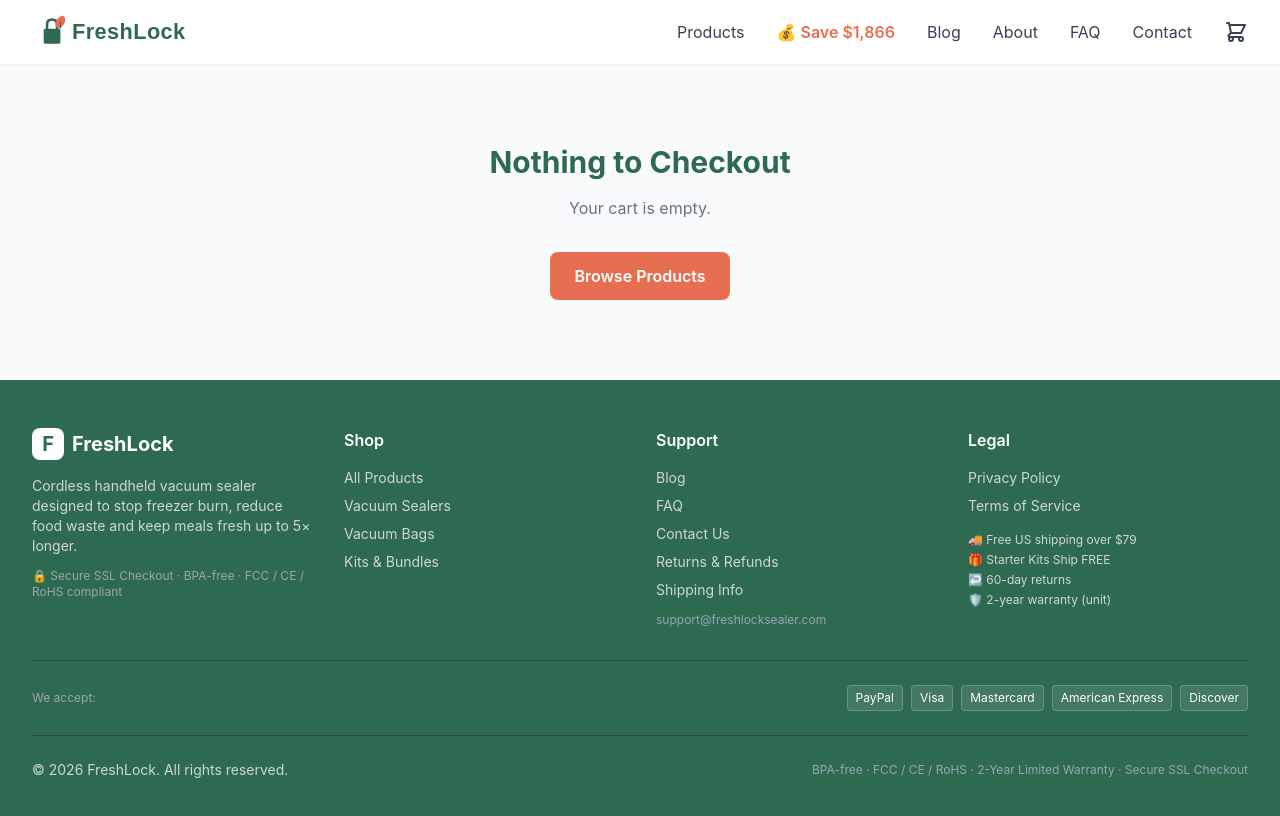
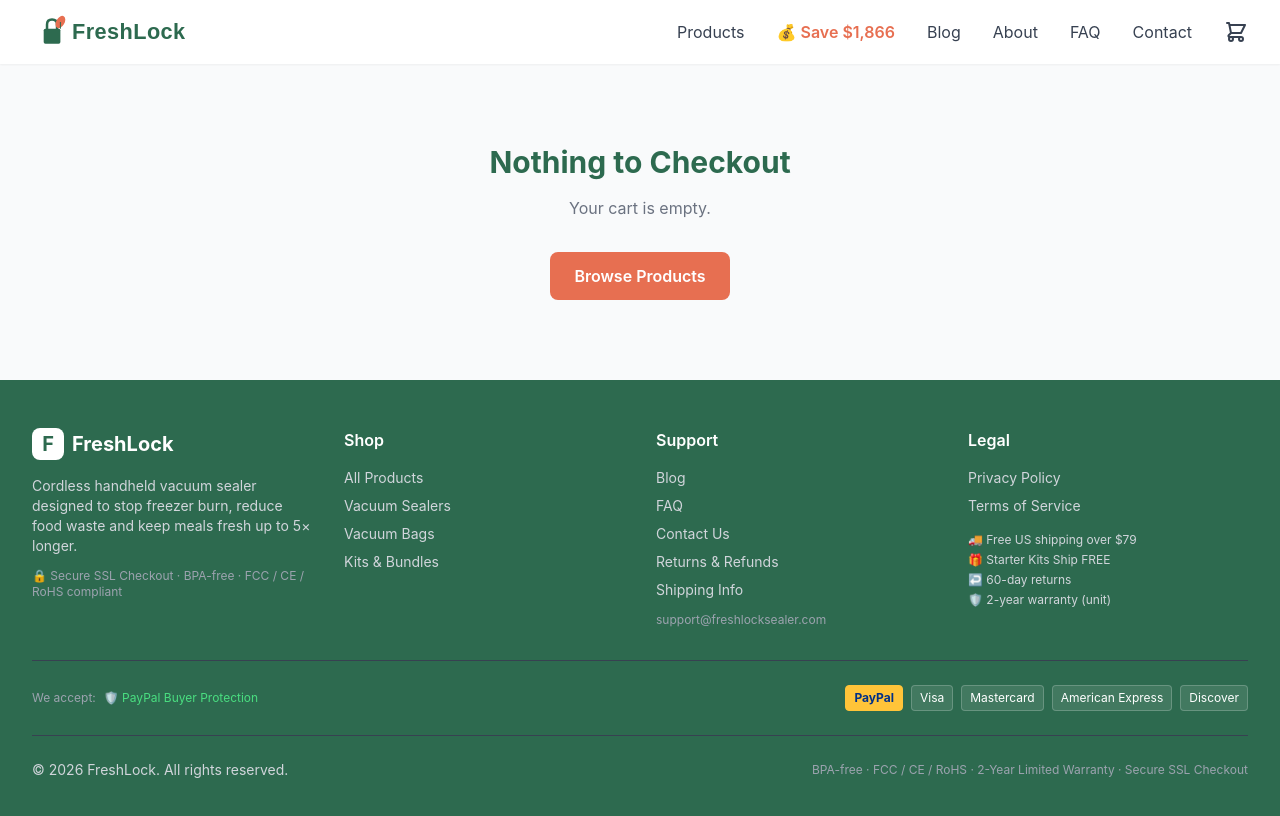
Before and after one commit to jasonyuan886/freshlock-store, a Next.js app: page /checkout in a window 1280 px wide. Shown: the top 816 px of the page. Built offline with nearby package versions, Linux system fonts and the light colour scheme.

Commit message:
V1.6.3: PayPal Buyer Protection trust强化（checkout/cart/footer三处黄蓝品牌徽标+信任标签）

```diff
--- a/app/cart/page.tsx
+++ b/app/cart/page.tsx
@@ -227,9 +227,13 @@ export default function CartPage() {
           <Link href="/checkout" className="btn-primary w-full block text-center">
             Proceed to Checkout
           </Link>
+          <div className="flex items-center justify-center gap-2 mt-3 text-xs text-gray-500">
+            <span className="inline-flex items-center font-bold text-[#003087] bg-[#ffc439] px-2 py-0.5 rounded text-xs tracking-wide">PayPal</span>
+            <span>🛡️ Buyer Protection included</span>
+          </div>
           <Link
             href="/products"
-            className="block text-center text-sm text-gray-500 hover:text-primary mt-4"
+            className="block text-center text-sm text-gray-500 hover:text-primary mt-2"
           >
             ← Continue Shopping
           </Link>
--- a/app/checkout/page.tsx
+++ b/app/checkout/page.tsx
@@ -268,18 +268,21 @@ export default function CheckoutPage() {
                   </div>
                 </label>
                 */}
-                <label className={`flex items-center gap-3 p-4 border rounded-lg cursor-pointer transition ${paymentMethod === 'paypal' ? 'border-primary bg-primary/5' : 'hover:bg-gray-50'}`}>
+                <label className={`flex items-start gap-3 p-4 border-2 rounded-lg cursor-pointer transition ${paymentMethod === 'paypal' ? 'border-[#003087] bg-[#003087]/5' : 'hover:bg-gray-50 border-gray-200'}`}>
                   <input
                     type="radio"
                     name="payment"
                     value="paypal"
                     checked={paymentMethod === 'paypal'}
                     onChange={(e) => setPaymentMethod(e.target.value)}
-                    className="accent-primary"
+                    className="accent-[#003087] mt-1"
                   />
-                  <div>
-                    <span className="font-medium">🅿️ PayPal</span>
-                    <p className="text-xs text-gray-500 mt-0.5">Pay with PayPal — Visa, Mastercard, Amex accepted via PayPal</p>
+                  <div className="flex-1">
+                    <div className="flex items-center gap-2 flex-wrap">
+                      <span className="inline-flex items-center font-bold text-[#003087] bg-[#ffc439] px-2 py-0.5 rounded text-sm tracking-wide">PayPal</span>
+                      <span className="text-xs bg-blue-100 text-blue-800 px-2 py-0.5 rounded-full font-medium">🛡️ Buyer Protection</span>
+                    </div>
+                    <p className="text-xs text-gray-600 mt-1">Pay securely with your PayPal account, or check out as a guest using Visa, Mastercard, Amex, or Discover. <strong className="text-[#003087]">Eligible purchases are covered by PayPal Buyer Protection.</strong></p>
                   </div>
                 </label>
                 {/* Afterpay — not integrated yet, hidden to avoid false promise
--- a/components/Footer.tsx
+++ b/components/Footer.tsx
@@ -67,10 +67,20 @@ export default function Footer() {
         {/* Payment badges */}
         <div className="border-t border-gray-700 mt-8 pt-6">
           <div className="flex flex-col md:flex-row items-center justify-between gap-3">
-            <p className="text-xs text-gray-400">We accept:</p>
-            <div className="flex flex-wrap gap-2">
+            <div className="flex items-center gap-2">
+              <p className="text-xs text-gray-400">We accept:</p>
+              <span className="text-xs text-green-400">🛡️ PayPal Buyer Protection</span>
+            </div>
+            <div className="flex flex-wrap gap-2 justify-center">
               {paymentMethods.map((m) => (
-                <span key={m} className="bg-white/10 text-white text-xs px-2 py-1 rounded border border-white/20">
+                <span
+                  key={m}
+                  className={
+                    m === 'PayPal'
+                      ? 'bg-[#ffc439] text-[#003087] text-xs px-2 py-1 rounded font-bold border border-[#ffc439]'
+                      : 'bg-white/10 text-white text-xs px-2 py-1 rounded border border-white/20'
+                  }
+                >
                   {m}
                 </span>
               ))}
```
